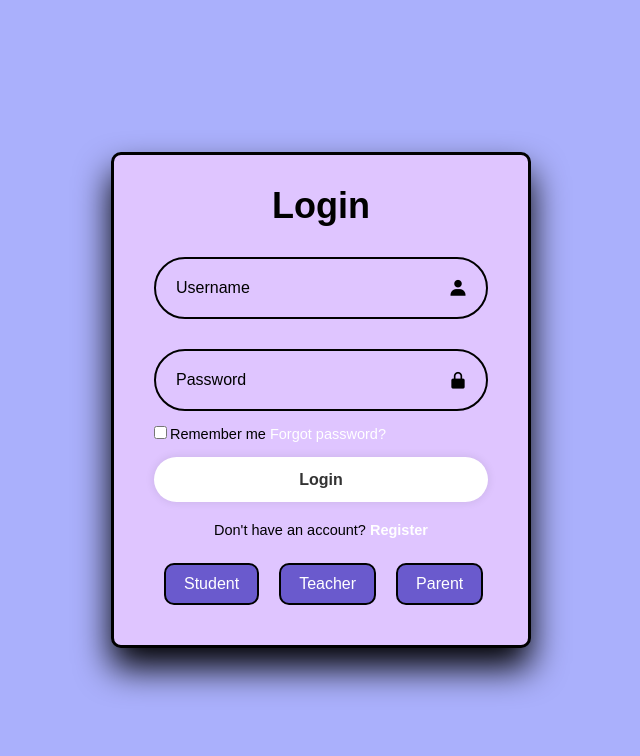
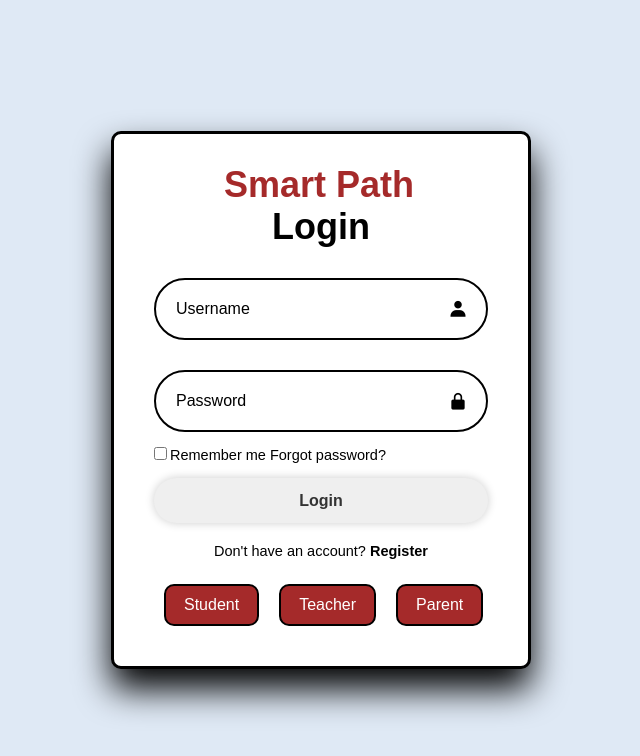
Before and after one commit to Bhargav00007/Smart-Path, a plain HTML site: page index.html in a window 1280 px wide. Shown: the whole page, without its empty margins (319-959 px from the left). Drawn offline with nearby package versions, Linux system fonts and the light colour scheme.

Commit message:
Update index.html
Created a logo of smart path and played with some colors

```diff
--- a/index.html
+++ b/index.html
@@ -17,13 +17,13 @@
                 justify-content:center;
                 align-items:center;
                 min-height:100vh;
-                background:#aab0fc;
+                background:#dfe9f5;
                 box-sizing:border-box;
             }
             .wrapper{
                 border:3px solid;
                 width:420px;
-                background:#dfc5ff;
+                background:#fff;
                 color:black;
                 border-radius: 10px;
                 padding: 30px 40px;
@@ -82,7 +82,7 @@
                 margin-right:3px;
             }
             .remember-forgot a{
-                color:#fff;
+                color:black;
                 text-decoration:none;
             }
             .remember-forgot a:hover{
@@ -91,11 +91,10 @@
             .wrapper .btn{
                 width: 100%;
                 height: 45px;
-                background:#fff;
                 border:none;
                 outline:none;
                 border-radius:40px;
-                box-shadow: 0 0 10px rgba(0, 0, 0, .1);
+                box-shadow: 0 0 10px rgba(0, 0, 0, .2);
                 cursor:pointer;
                 font-size:16px;
                 color:#333;
@@ -108,7 +107,7 @@
 
             }
             .register-link p a{
-                color:#fff;
+                color:black;
                 text-decoration:none;
                 font-weight:600;
 
@@ -122,7 +121,7 @@
                 text-decoration:none;
 
                 color:#fff;
-                background-color:slateblue;
+                background-color:brown;
                 margin:10px;
                 padding:10px 18px;
                 border-radius: 10px;
@@ -133,8 +132,8 @@
 
                 text-decoration:none;
 
-                color:#fff;
-                background-color:slateblue;
+                color:black;
+                background-color:brown;
                 margin:10px;
                 padding:10px 18px;
                 border-radius: 10px;
@@ -146,7 +145,7 @@
                 text-decoration:none;
 
                 color:#fff;
-                background-color:slateblue;
+                background-color:brown;
                 margin:10px;
                 padding:10px 18px;
                 border-radius: 10px;
@@ -165,6 +164,17 @@
                 color:#fff;
 
             }
+            .student:hover, .teacher:hover, .parent:hover{
+                background-color: black;
+            }
+            .logo{
+                display:flex;
+                position:relative;
+                color:brown;
+                left:70px;
+                align-items: center;
+                font-weight: 600;
+            }
 
 
 
@@ -174,8 +184,13 @@
     <body>
 
         </div>
+
         <div class="wrapper">
+
             <form action="">
+                <div class="logo">
+                    <h1>Smart Path</h1>
+                </div>
                 <h1>Login</h1>
                 <div class="input-box">
                     <input type="text" placeholder="Username" required>
```
